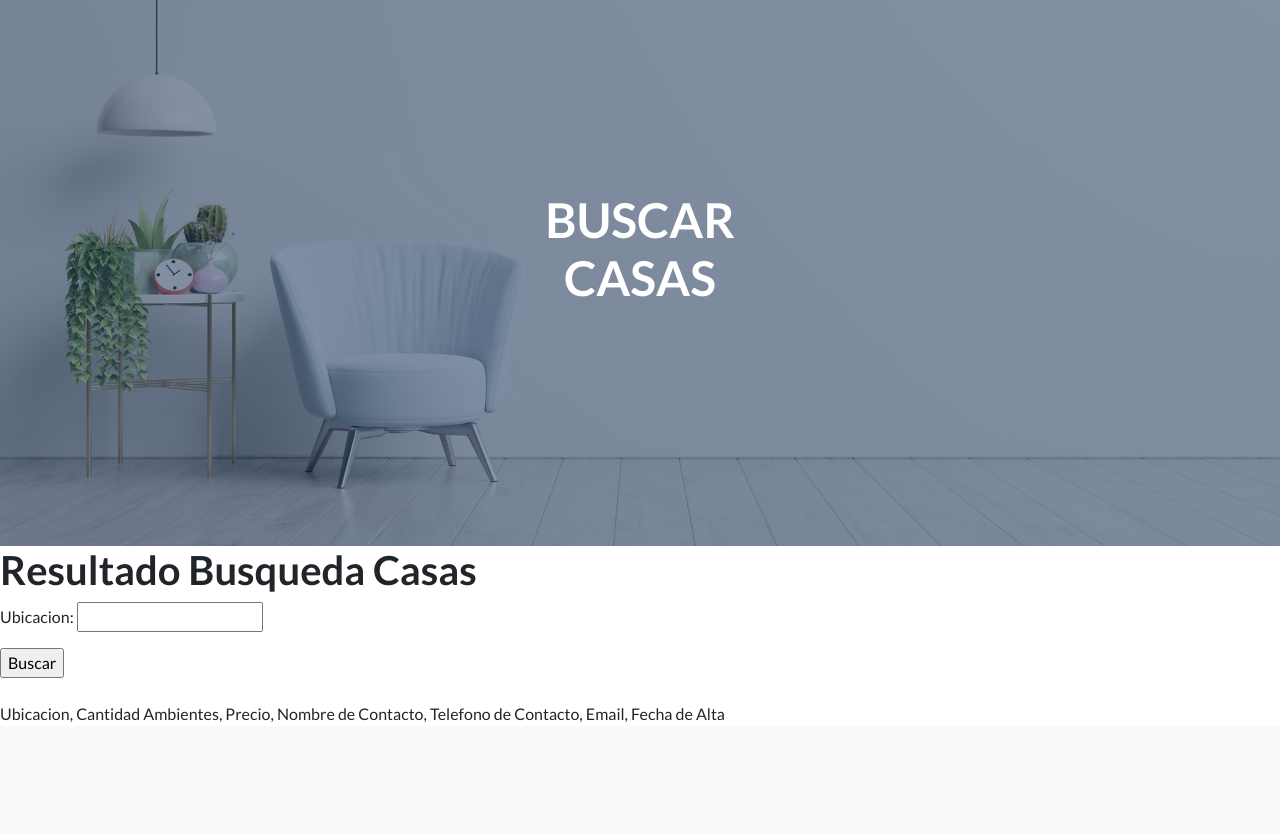
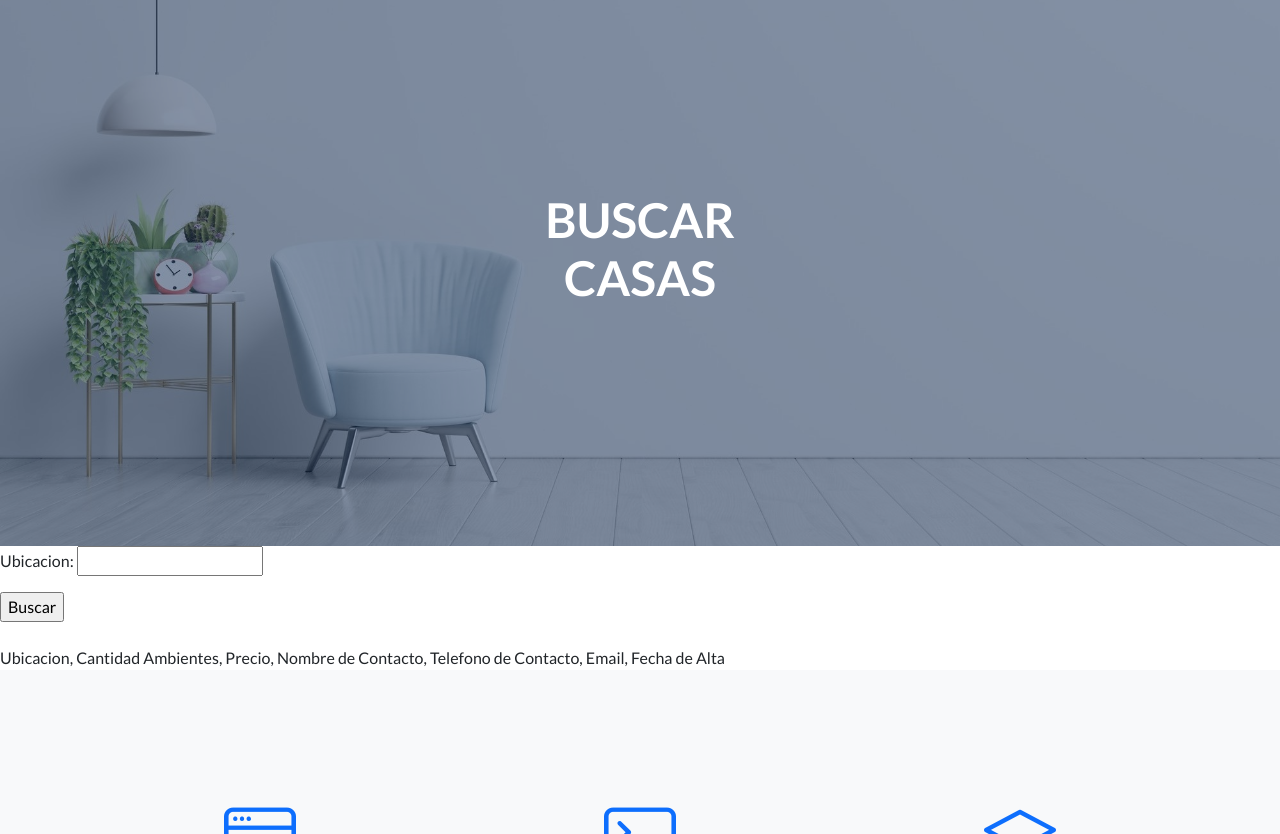
Before and after one commit to federicodalinger/Inmo_Coder, a Django app: page /Inmo_Coder_App/buscarcasa/ in a window 1280 px wide. Shown: the part 117-951 px from the top of the page. Run offline with Django 4.2, Linux system fonts and the light colour scheme; data comes from the database, SQL or seed files in the repository; both versions use the stored data as it was after the commit; some libraries are stand-ins or nearby versions.

Commit message:
Actualiza README, modifica cada html, contexto de las views actualizados, y forms de casa y deptos son re ubicacion

```diff
--- a/Inmo_Coder_App/templates/Inmo_Coder_App/casas_buscar.html
+++ b/Inmo_Coder_App/templates/Inmo_Coder_App/casas_buscar.html
@@ -10,7 +10,7 @@
 
 {% block contenido_que_cambia %}
 
-    <h1> {{ cabecera }} </h1>
+    <!-- <h1> {{ cabecera }} </h1> -->
 
     <form action="{% url 'buscarcasa' %}" method="GET"> {% csrf_token %}
         <p>Ubicacion: <input label="Ubicacion" type="text" name="ubicacion" id="ubicacion"></p>
--- a/Inmo_Coder_App/templates/Inmo_Coder_App/clientes_buscar.html
+++ b/Inmo_Coder_App/templates/Inmo_Coder_App/clientes_buscar.html
@@ -10,7 +10,7 @@
 
 {% block contenido_que_cambia %}
 
-<h1>{{ busqueda_nombre }}</h1>
+<!-- <h1>{{ busqueda_nombre }}</h1> -->
 
 
 <form action="{% url 'buscarclientes' %}" method="GET"> {% csrf_token %}
--- a/Inmo_Coder_App/templates/Inmo_Coder_App/cocheras_buscar.html
+++ b/Inmo_Coder_App/templates/Inmo_Coder_App/cocheras_buscar.html
@@ -10,7 +10,7 @@
 
 {% block contenido_que_cambia %}
 
-<h1>{{ busqueda_nombre }}</h1>
+<!-- <h1>{{ busqueda_nombre }}</h1> -->
 
 <form action="{% url 'buscarcocheras' %}" method="GET"> {% csrf_token %}
 
--- a/Inmo_Coder_App/templates/Inmo_Coder_App/departamentos_buscar.html
+++ b/Inmo_Coder_App/templates/Inmo_Coder_App/departamentos_buscar.html
@@ -10,7 +10,7 @@
 
 {% block contenido_que_cambia %}
 
-    <h1>  {{ cabecera }} </h1>
+    <!-- <h1>  {{ cabecera }} </h1> -->
 
     <form action="{% url 'buscardepto' %}" method="GET"> {% csrf_token %}
         <p>Ubicacion: <input label="Ubicacion" type="text" name="ubicacion" id="ubicacion"></p>
--- a/Inmo_Coder_App/templates/Inmo_Coder_App/padre.html
+++ b/Inmo_Coder_App/templates/Inmo_Coder_App/padre.html
@@ -8,7 +8,7 @@
         <meta name="viewport" content="width=device-width, initial-scale=1, shrink-to-fit=no" />
         <meta name="description" content="" />
         <meta name="author" content="" />
-        <title>Landing Page - MVT_DALINGER</title>
+        <title>Inmo. Coder</title>
         <!-- Favicon-->
         <link rel="icon" type="image/x-icon" href="assets/favicon.ico" />
         <!-- Bootstrap icons-->
--- a/Inmo_Coder_App/views.py
+++ b/Inmo_Coder_App/views.py
@@ -45,15 +45,13 @@ def casas_cargar (request):
 #############################################################################
 
 def casas_buscar (request):
-    cabecera="Busqueda Casas"
-    return render (request, "Inmo_Coder_App/templates/Inmo_Coder_App/casas_buscar.html",{"cabecera":cabecera})
+    return render (request, "Inmo_Coder_App/templates/Inmo_Coder_App/casas_buscar.html")
 
 def buscarcasa(request):
     respuesta=request.GET.get('ubicacion')
     casas = Casas.objects.filter(ubicacion=respuesta)
     titulo="Ubicacion, Cantidad Ambientes, Precio, Nombre de Contacto, Telefono de Contacto, Email, Fecha de Alta"
-    cabecera="Resultado Busqueda Casas"
-    return render(request, "Inmo_Coder_App/templates/Inmo_Coder_App/casas_buscar.html",{"cabecera":cabecera,"titulo":titulo,"ubicacion":casas})
+    return render(request, "Inmo_Coder_App/templates/Inmo_Coder_App/casas_buscar.html",{"titulo":titulo,"ubicacion":casas})
     #return HttpResponse(f"Casas con la ubicacion en: {respuesta}")
 
 
@@ -85,17 +83,15 @@ def departamentos_cargar (request):
 ################################################################
 
 def departamentos_buscar (request):
-    cabecera="Busqueda Departamentos"
-    return render (request, "Inmo_Coder_App/departamentos_buscar.html",{"cabecera":cabecera})
+    return render (request, "Inmo_Coder_App/departamentos_buscar.html")
 
 def buscardepto(request):
     respuesta=request.GET.get('ubicacion')
     depto = Departamentos.objects.filter(ubicacion=respuesta)
-    cabecera="Resultado Busqueda Departamentos"
     #return render(request, "Inmo_Coder_App/templates/Inmo_Coder_App/resultado_deptos.html", {"ubicacion":depto})
     titulo="Ubicacion, Cantidad Ambientes, Precio, Nombre de Contacto, Telefono de Contacto, Email, Fecha de Alta"
 
-    return render(request, "Inmo_Coder_App/departamentos_buscar.html",{"cabecera":cabecera,"titulo":titulo,"ubicacion":depto})
+    return render(request, "Inmo_Coder_App/departamentos_buscar.html",{"titulo":titulo,"ubicacion":depto})
 
 ################# Views referida a COCHERAS: ################
 def cocheras_cargar (request):
@@ -117,15 +113,13 @@ def cocheras_cargar (request):
         return render (request, "Inmo_Coder_App/cocheras_cargar.html", {"form_cocheras":form_cocheras})
 
 def cocheras_buscar (request):
-    cabecera = "Busqueda de Cocheras"
-    return render (request, "Inmo_Coder_App/cocheras_buscar.html", {"busqueda_nombre":cabecera})
+    return render (request, "Inmo_Coder_App/cocheras_buscar.html")
 
 def buscarcocheras (request):
-    cabecera = "Resultado de Búsqueda de Cocheras"
     titulo = "Ubicación, Precio, Nombre, teléfono, E-mail"
     ubi=request.GET.get("ubicacion")
     cocheras=Cocheras.objects.filter(ubicacion=ubi)
-    return render(request, "Inmo_Coder_App/cocheras_buscar.html", {"ubicacion":cocheras, "busqueda_nombre":cabecera, "titulo":titulo})
+    return render(request, "Inmo_Coder_App/cocheras_buscar.html", {"ubicacion":cocheras, "titulo":titulo})
 
 
 
```
Also changed, not shown: Inmo_Coder_App/forms.py (+7 -5 lines), Inmo_Coder_App/templates/Inmo_Coder_App/casas_cargar.html (+9 -9 lines), Inmo_Coder_App/templates/Inmo_Coder_App/departamentos_cargar.html (+7 -5 lines), Inmo_Coder_App/templates/Inmo_Coder_App/inicio.html (+5 -5 lines), README.md, db.sqlite3.
